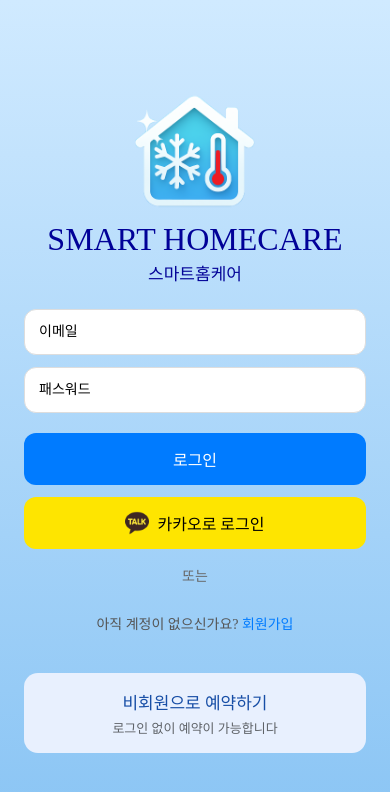
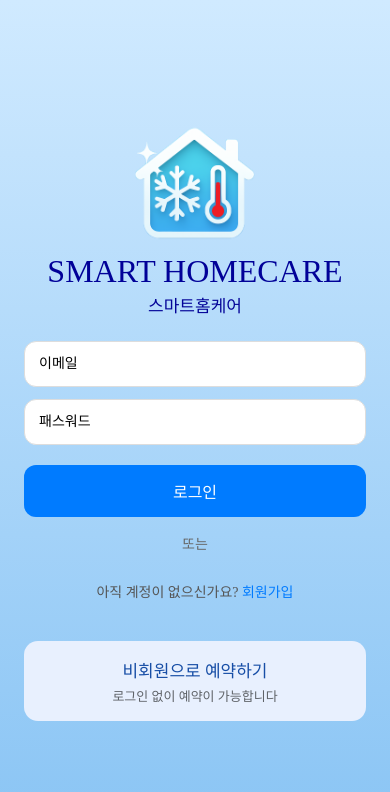
Before and after one commit to DemonTurtwig/SHC-app, a React Native app: screen /Login in a window 390 px wide. Shown: the top 792 px of the page. Built offline with nearby package versions, Linux system fonts and the light colour scheme; a web font is replaced by a local one.

Commit message:
minor patch for IOS

```diff
--- a/app.json
+++ b/app.json
@@ -3,7 +3,7 @@
     "name": "smart-homecare-app",
     "slug": "smart-homecare-app",
     "scheme": "smarthomecareapplication",
-    "version": "1.0.13",
+    "version": "1.0.14",
     "orientation": "portrait",
     "icon": "./asset/icon.png",
     "userInterfaceStyle": "light",
@@ -16,7 +16,8 @@
     "ios": {
       "supportsTablet": false,
       "bundleIdentifier": "com.shc.smarthomecareapp",
-      "buildNumber": "1.0.13",
+      "buildNumber": "1.0.14",
+      "appleTeamId": "V4K59G96Q4",
       "infoPlist": {
         "NSCameraUsageDescription": "이 앱은 예약을 위한 프로필 사진 기능에 카메라 접근 권한이 필요합니다.",
         "NSLocationWhenInUseUsageDescription": "주소 확인 시 위치 기반 기능이 필요할 수 있습니다.",
--- a/package.json
+++ b/package.json
@@ -33,7 +33,8 @@
     "react-native-root-toast": "^4.0.1",
     "react-native-safe-area-context": "5.4.0",
     "react-native-screens": "4.10.0",
-    "react-native-toast-message": "^2.3.0"
+    "react-native-toast-message": "^2.3.0",
+    "expo-apple-authentication": "~7.2.4"
   },
   "devDependencies": {
     "@types/lodash.debounce": "^4.0.9",
--- a/src/screens/LoginScreen.tsx
+++ b/src/screens/LoginScreen.tsx
@@ -11,6 +11,7 @@
 
 import { useAuth } from '../context/AuthContext';
 import { RootStackParamList } from '../navigation/AppNavigator';
+import { Platform } from 'react-native';
 
 const introLogo = require('../assets/icons/intro-logo.png');
 const kakaoIcon  = require('../assets/icons/kakao-icon.png');
@@ -109,10 +110,12 @@
         <Text style={styles.loginText}>로그인</Text>
       </TouchableOpacity>
 
-      <TouchableOpacity style={styles.kakaoButton} onPress={handleKakaoNativeLogin}>
-        <Image source={kakaoIcon} style={styles.kakaoIcon} />
-        <Text style={styles.kakaoText}>카카오로 로그인</Text>
-      </TouchableOpacity>
+           {Platform.OS === 'android' && (
+        <TouchableOpacity style={styles.kakaoButton} onPress={handleKakaoNativeLogin}>
+          <Image source={kakaoIcon} style={styles.kakaoIcon} />
+          <Text style={styles.kakaoText}>카카오로 로그인</Text>
+        </TouchableOpacity>
+      )}
 
       <Text style={styles.or}>또는</Text>
 
```
Also changed, not shown: 2 other files (tests, documents, lock files or other folders).
